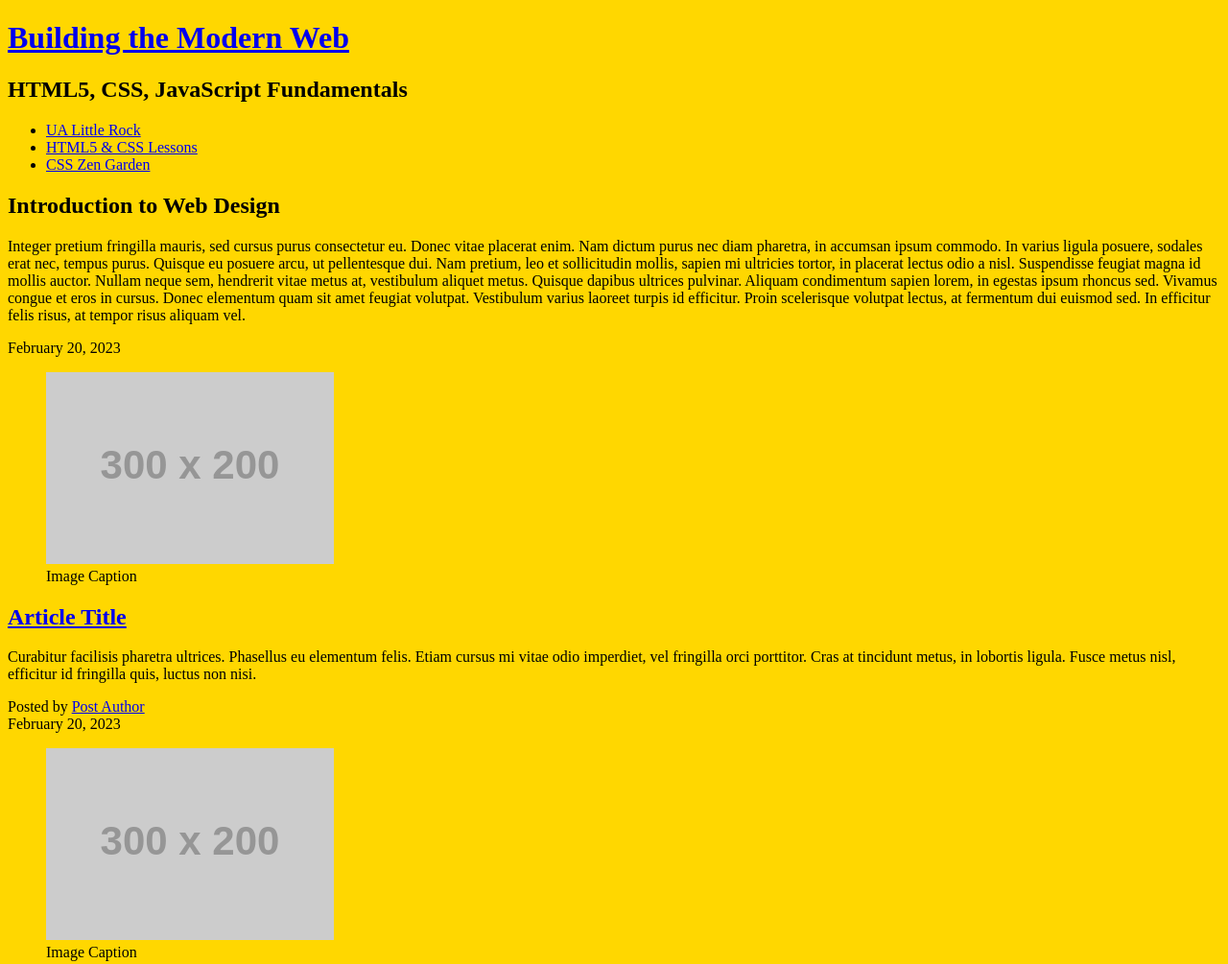
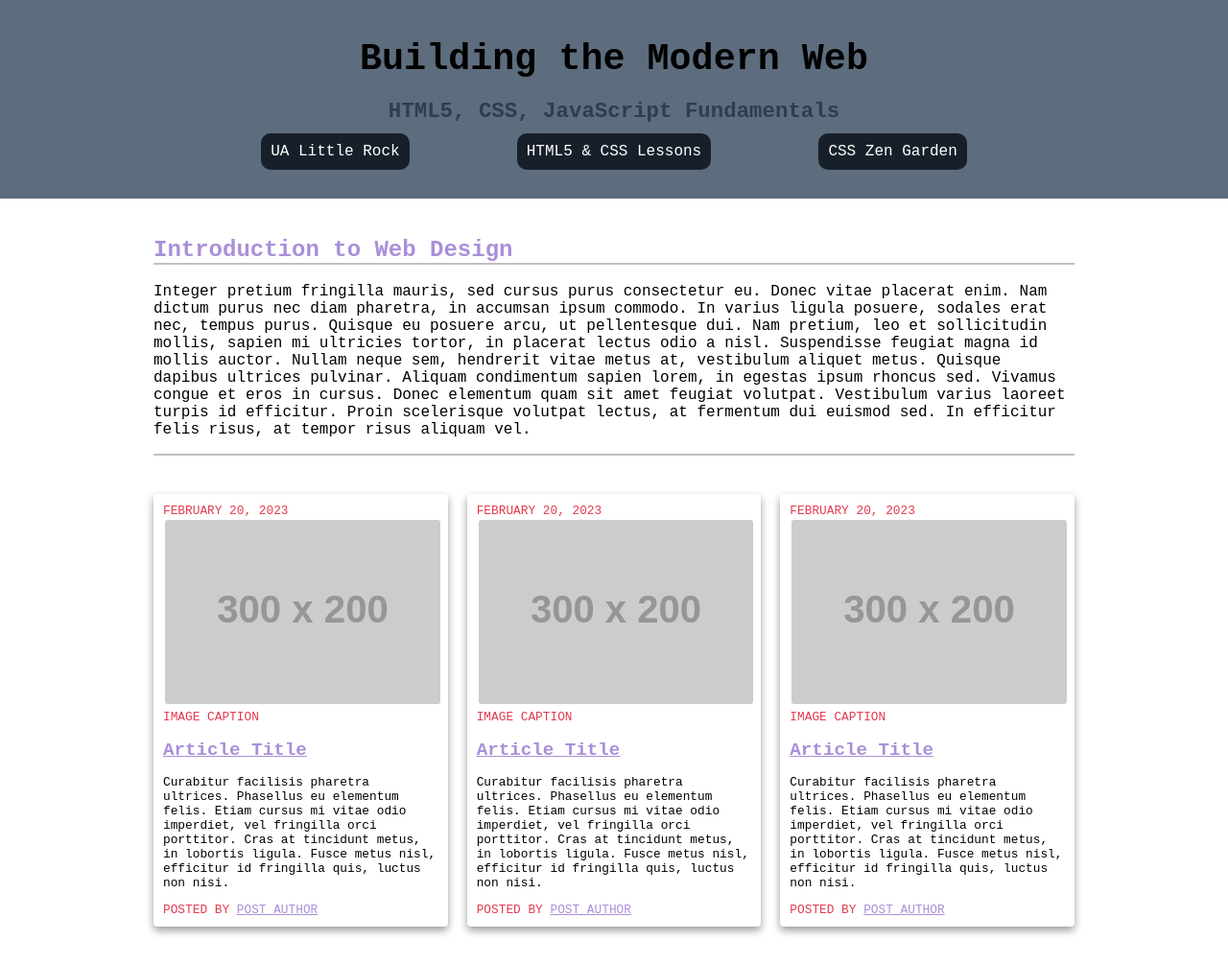
Before and after one commit to SanketBhangale1803/ifsc-1310, a plain HTML site: page css-demo/index.html in a window 1280 px wide. Shown: the top 1005 px of the page at 96% size. Drawn offline with Linux system fonts and the light colour scheme; placeholder pictures from the web are drawn by us.

Commit message:
CSS-Demo

```diff
--- a/css-demo/assets/CSS/style.css
+++ b/css-demo/assets/CSS/style.css
@@ -1,3 +1,171 @@
-body{
-    background-color:gold;
-}
+/* ---------------Utility Classes----------- */
+.container{
+    width:80vw;
+    max-width:960px;
+    margin:40px auto;
+  }
+
+  /* --------------- Responsive Images ----------- */
+  img{
+    max-width:100%;
+  }
+
+  /*-----------------Global Styles------------ */
+  body{
+     font-family: 'Source Code Pro', monospace;
+     margin:0;
+  }
+
+  header.primary{
+    background-color:#5D6D7E;
+    text-align:center;
+    color:#ff0000;
+    padding:40px;
+    /*long form*/
+    padding-top:40px;
+    padding-right:40px;
+    padding-bottom:40px;
+    padding-left:40px;
+
+    /* short form T,R,B,L*/
+    padding: 40px 40px 40px 40px;
+
+    /* shortest form top/bottom  left/right */
+    padding:20px 20px;
+  /*   text-shadow:1px 1px #000000 */
+  }
+
+  header.primary h1{
+    font-size: 2.4rem;
+    margin:20px 0 10px;
+  }
+
+  header.primary h1 a{
+    color:black;
+    text-decoration:none;
+  }
+
+  header.primary h2{
+    color:#2C3E50;
+    font-size:1.4rem;
+  }
+
+  header.primary nav{
+    max-width:960px;
+    margin:20px auto;
+  }
+
+  header.primary nav ul{
+    padding:0;
+    display:flex;
+    flex-direction:row;
+    justify-content:space-evenly;
+  }
+
+
+  header.primary nav ul li{
+    list-style-type:none; /*Used to remove the bullets from the hyperlinks*/
+  }
+
+  header.primary nav ul li a{
+    color:#fff;
+    text-decoration:none;
+    background-color:#17202A;
+  /*   background-color:rgba(0,0,0,0.5); */
+    padding:10px;
+    border-radius:10px;
+  /*   border:2px solid rgba(0,0,0,0.3); */
+    transition: 0.5s;
+  }
+
+  header.primary nav ul li a:hover,
+  header.primary nav ul li a:active{
+    background: rgba(81, 90, 90);
+  }
+
+  #intro{
+    border-bottom: 2.5px solid #c0c0c0;
+  /*   padding-bottom: 20px; */
+  }
+
+  #intro h2{
+    color:#AA8FD9;
+    border-bottom: 2.5px solid #c0c0c0;
+  }
+
+  #content{
+    display:flex;
+    justify-content: space-between;
+    flex-direction: row;
+    gap:20px; /*Flex Item*/
+  }
+
+  #content article.post {
+    box-shadow: 0 4px 8px rgba(0, 0, 0, 0.4);
+    padding: 10px;
+    border-radius: 4px;
+    font-size: 0.8rem;
+    transition: 0.5s;
+  }
+
+  #content article.post:hover {
+    box-shadow: 0 16px 16px rgba(0, 0, 0, 0.5);
+  }
+
+  article.post figure{
+    margin:0;
+  }
+
+  time.post-date,
+  figcaption,
+  .post-meta{
+    text-transform:uppercase;
+    color:#E33B4F;
+  }
+
+  .post figure img{
+  /*   border: 1px solid #E046D3 ; */
+    padding: 2px;
+    border-radius:5px;
+  }
+
+  article.post a{
+    color:#AA8FD9;
+  }
+
+  article.post a:hover{
+    text-decoration:none;
+  }
+
+  aside[role = "complementary"]{
+    background-color:#5D6D7E;
+    padding:1.9rem;
+  }
+
+  aside .container{
+    display:flex;
+    gap:40px;
+    flex-direction:row;
+  }
+
+  aside .widget a{
+    display:block;
+    text-align: right;
+    padding-top:20px;
+    color:black;
+  }
+
+  /*----------------- Media Queries--------------*/
+  @media screen and (max-width:600px){
+    header.primary nav ul{
+    flex-direction:column;
+      max-width:250px;
+      margin:auto;
+  }
+    header.primary nav a{
+      display:block;
+    }
+    header.primary nav li{
+      margin-bottom:10px;
+    }
+  }
```
Also changed, not shown: index.html (+4 -0 lines).
